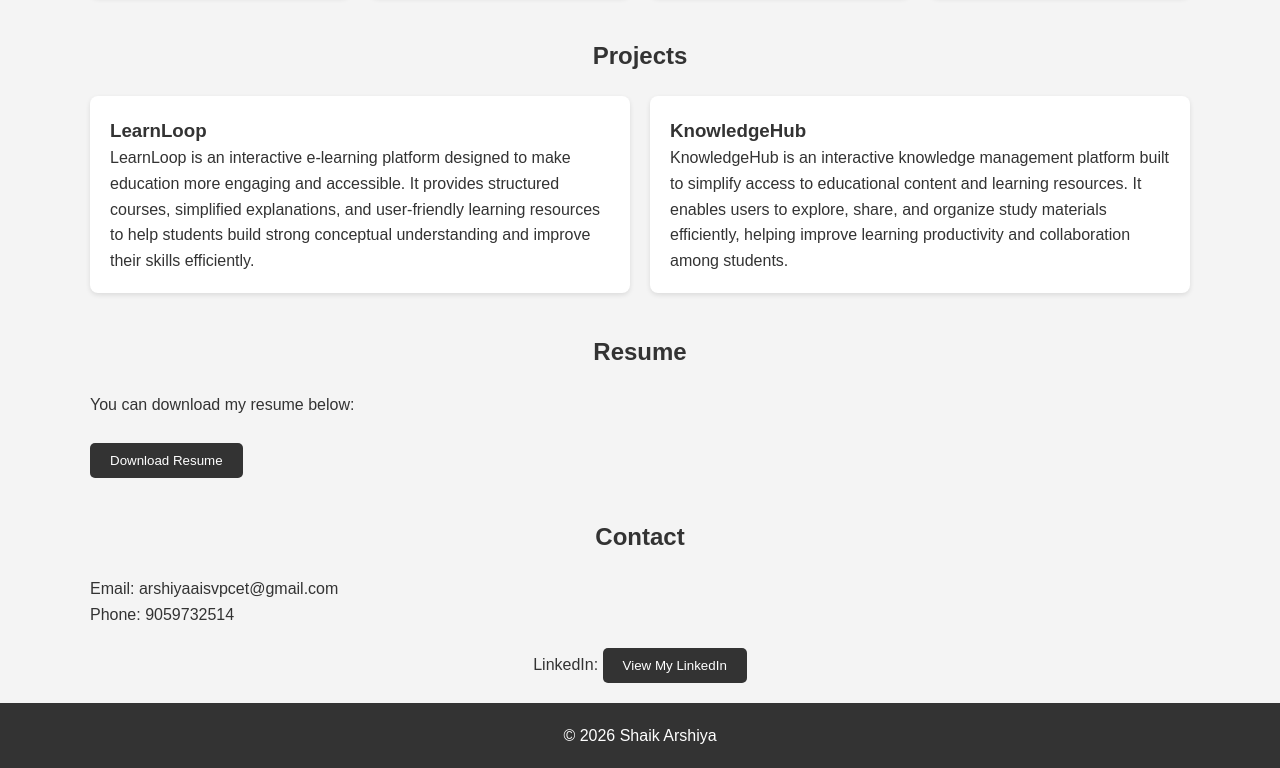
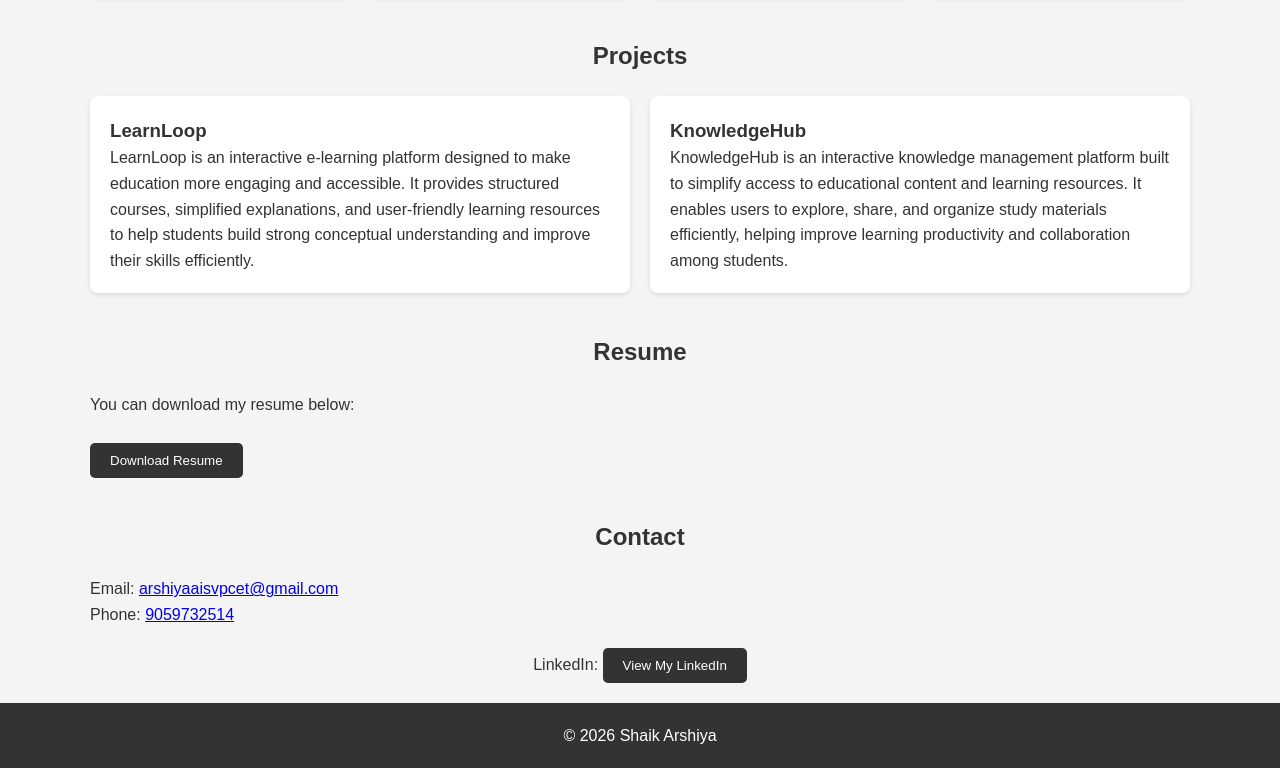
Before and after one commit to shaikarshiya8755-create/junnu-portfolio, a plain HTML site: page index.html in a window 1280 px wide. Shown: the part 701-1469 px from the top of the page. Drawn offline with Linux system fonts and the light colour scheme.

Commit message:
Update index.html

```diff
--- a/index.html
+++ b/index.html
@@ -1,4 +1,4 @@
-<!DOCTYPE html>
+ <!DOCTYPE html>
 <html lang="en">
 <head>
   <meta charset="UTF-8">
@@ -172,11 +172,23 @@
     </a>
   </section>
 
-  <section id="contact" class="container">
+   <section id="contact" class="container">
     <h2>Contact</h2>
-    <p>Email: arshiyaaisvpcet@gmail.com</p>
-    <p>Phone: 9059732514</p>
-  </section>
+
+    <p>
+        Email:
+        <a href="mailto:arshiyaaisvpcet@gmail.com">
+            arshiyaaisvpcet@gmail.com
+        </a>
+    </p>
+
+    <p>
+        Phone:
+        <a href="tel:9059732514">
+            9059732514
+        </a>
+    </p>
+</section>
 
   <p style="text-align:center; margin-bottom:20px;">
     LinkedIn:
```
